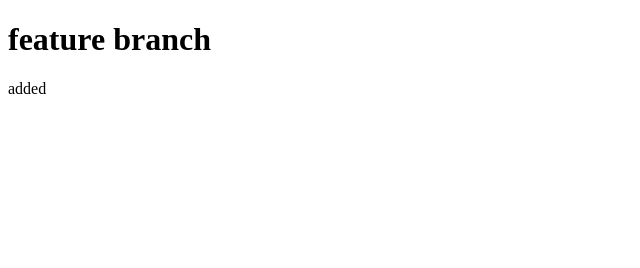
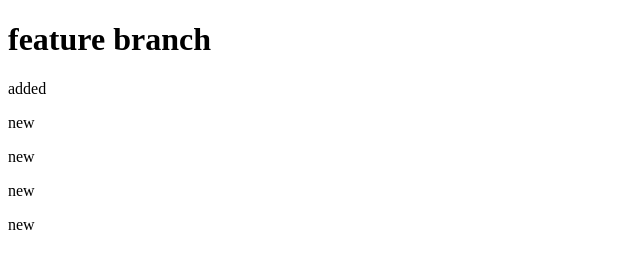
Before and after one commit to hashim6789/Git-Practice, a plain HTML site: page index.html in a window 1280 px wide. Shown: the whole page, without its empty margins (0-640 px from the left). Drawn offline with Linux system fonts and the light colour scheme.

Commit message:
Add different feature to index.html in feature-branch

```diff
--- a/index.html
+++ b/index.html
@@ -8,5 +8,10 @@
   <body>
     <h1>feature branch</h1>
     <p>added</p>
+
+    <p>new</p>
+    <p>new</p>
+    <p>new</p>
+    <p>new</p>
   </body>
 </html>
```
